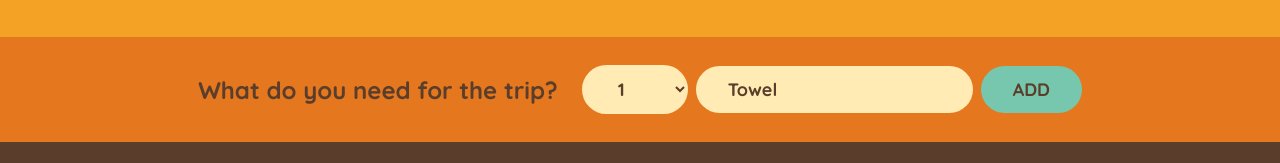
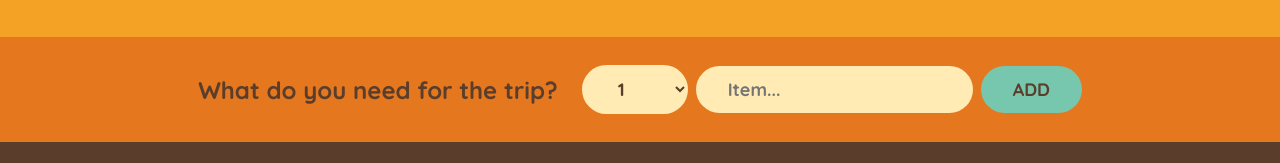
Before and after one commit to evankahenya/travel-list, a React (Create React App) app: page / in a window 1280 px wide. Shown: the part 135-298 px from the top of the page. Built offline with nearby package versions, Linux system fonts and the light colour scheme.

Commit message:
added add and delete functionality

```diff
--- a/src/App.js
+++ b/src/App.js
@@ -7,10 +7,18 @@
 ];
 
 export default function App(){
+  const [items, setItems] = useState(initialItems);
+  function handleAddItems(item){
+    setItems((items) => [...items, item])
+  }
+  function handleDeleteItem(id){
+   setItems(items => items.filter((item)=>item.id !== id))
+
+  }
   return (<div className="app">
     <Logo/>
-    <Form />
-    <PackingList />
+    <Form onAddItems={handleAddItems} />
+    <PackingList items={items} onDeleteItem={handleDeleteItem}/>
     <Stats />
 
 </div>);
@@ -21,16 +29,21 @@
 
 }
 
-function Form(){
-  const [description, setDescription] = useState("Towel")
-  const [quantity, setQantity] = useState(1)
+function Form({onAddItems,onDeleteItem}){
+  const [description, setDescription] = useState("");
+  const [quantity, setQantity] = useState(1);
+
+
+
 
   function handleSubmit(e){
     e.preventDefault();
     if(!description) return;
     const newItem = {description, quantity, packed:false, id:Date.now()}
 
+
     console.log(newItem);
+    onAddItems(newItem)
     setDescription('')
     setQantity(1)
 
@@ -57,12 +70,12 @@
 
 }
 
-function PackingList(){
+function PackingList({items,onDeleteItem}){
   return (
     <div className="list">
        <ul>
-     {initialItems.map((item) => (
-        <Item item={item} key={item.id} />
+     {items.map((item) => (
+        <Item item={item} key={item.id} onDeleteItem={onDeleteItem} />
       ))}
   </ul>
     </div>
@@ -70,11 +83,11 @@
   );
 };
 
-function Item({ item }){
+function Item({ item, onDeleteItem}){
   return <li>
     <span style={item.packed ? {textDecoration: "line-through"} : {}}>
       {item.quantity} {item.description}</span>
-    <button>❌</button>
+    <button onClick={()=>onDeleteItem(item.id)}>❌</button>
   </li>
 }
 
```
